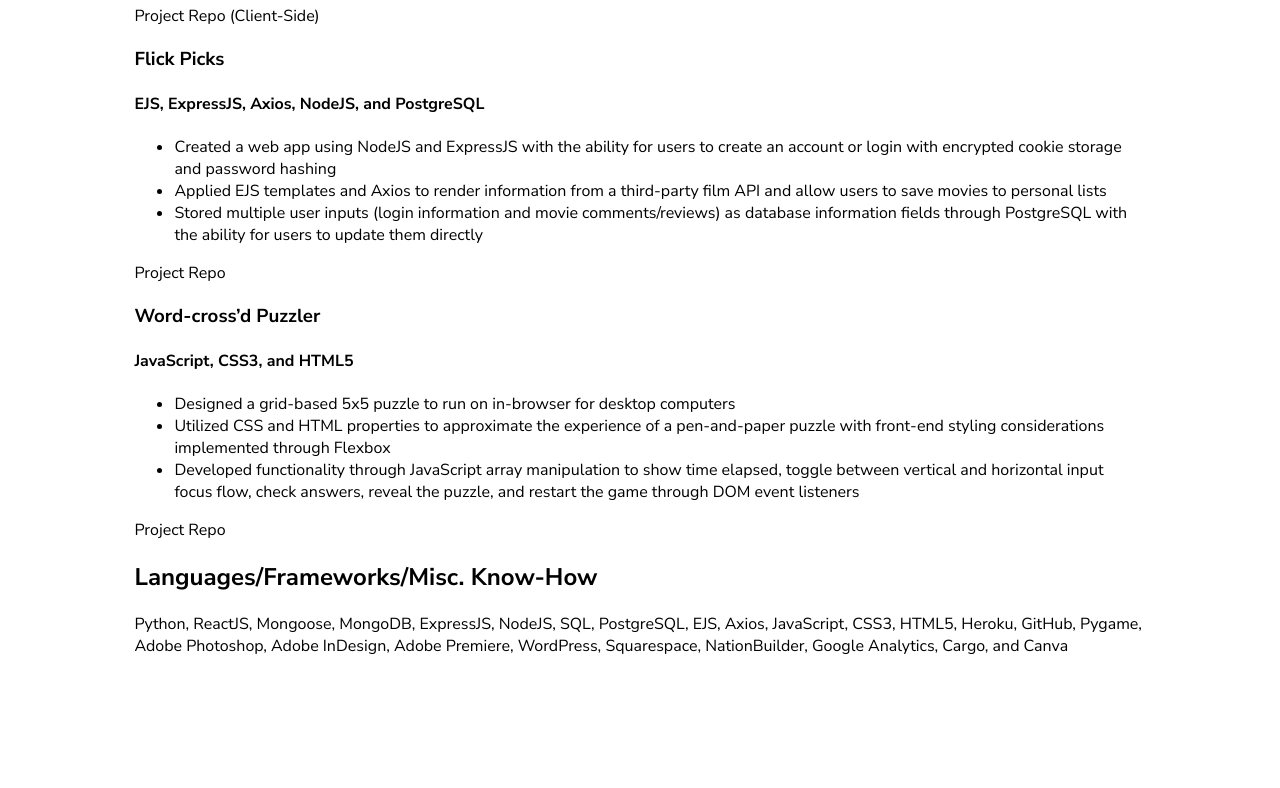
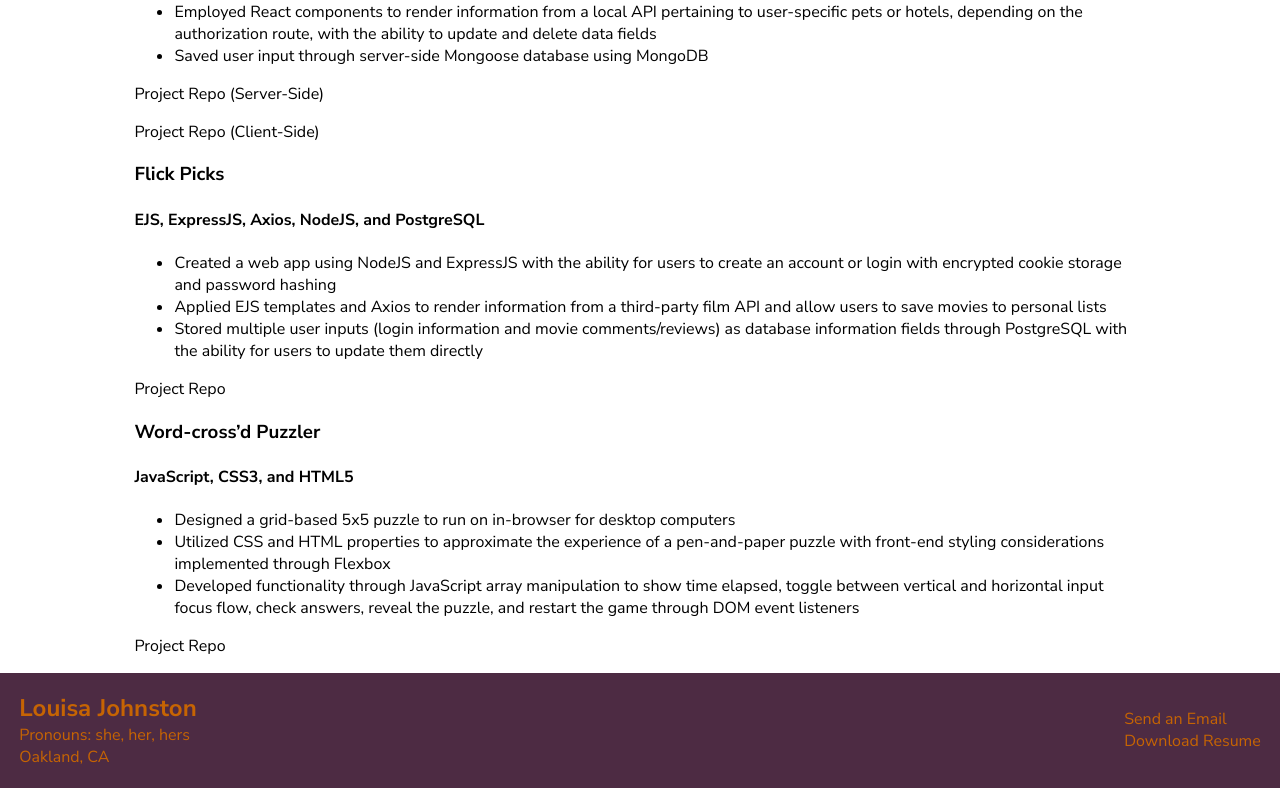
Before and after one commit to LouisaJohnston/Portfolio, a Next.js app: page / in a window 1280 px wide. Shown: the part 947-1735 px from the top of the page. Before the commit the page ends 1620 px from the top, so only its background shows below. Built offline with nearby package versions, Linux system fonts and the light colour scheme.

Commit message:
working footer

```diff
--- /dev/null
+++ b/components/Footer.jsx
@@ -0,0 +1,22 @@
+import Link from 'next/link'
+
+export default function Footer() {
+    return (
+        <div id='footer'>
+            <div id='my-deets'>
+                <h2 class ="flush-top">Louisa Johnston</h2>
+                <p class ="flush-top">Pronouns: she, her, hers</p>
+                <p class ="flush-top">Oakland, CA</p>
+            </div>
+            <div id='contact-deets'>
+                <Link href='mailto:louisa.latham.johnston@gmail.com?subject=Hello!'>
+                    <a class="block">Send an Email</a>
+                </Link>
+
+                <Link href='/LouisaJohnston_Resume.pdf'>
+                    <a target='_blank' download>Download Resume</a>
+                </Link>
+            </div>
+        </div>
+    )
+}
--- a/pages/_app.js
+++ b/pages/_app.js
@@ -1,12 +1,14 @@
 import '../styles/globals.css'
 import Navbar from '../components/Navbar'
+import Footer from '../components/Footer'
+
 
 function MyApp({ Component, pageProps }) {
   return (
     <>
       <Navbar />
       <Component {...pageProps} />
-      {/* footer would go here */}
+      <Footer />
     </>
   )
 }
--- a/pages/index.js
+++ b/pages/index.js
@@ -32,6 +32,10 @@ export default function Home() {
           </div>
         </div>
 
+        <div id="languages">
+          <h2>Languages/Frameworks/Misc. Know-How</h2>
+          <p>Python, ReactJS, Mongoose, MongoDB, ExpressJS, NodeJS, SQL, PostgreSQL, EJS, Axios, JavaScript, CSS3, HTML5, Heroku, GitHub, Pygame, Adobe Photoshop, Adobe InDesign, Adobe Premiere, WordPress, Squarespace, NationBuilder, Google Analytics, Cargo, and Canva</p>
+        </div>
 
         <div id="projects">
           <h2>Projects</h2>
@@ -74,10 +78,6 @@ export default function Home() {
           <a href="https://github.com/LouisaJohnston/Word-crossd_Puzzler" target="_blank"><p>Project Repo</p></a>
         </div>
 
-        <div id="languages">
-          <h2>Languages/Frameworks/Misc. Know-How</h2>
-          <p>Python, ReactJS, Mongoose, MongoDB, ExpressJS, NodeJS, SQL, PostgreSQL, EJS, Axios, JavaScript, CSS3, HTML5, Heroku, GitHub, Pygame, Adobe Photoshop, Adobe InDesign, Adobe Premiere, WordPress, Squarespace, NationBuilder, Google Analytics, Cargo, and Canva</p>
-        </div>
       </div>
     </div>
   )
--- a/styles/globals.css
+++ b/styles/globals.css
@@ -44,3 +44,28 @@ nav {
   margin-right: 10%;
   margin-top: 7%;
 }
+
+#footer {
+  background: #4D2B43;
+  color: #C66403;
+  display: flex;
+  justify-content: space-between;
+  align-items: center;
+}
+
+#my-deets {
+  margin: 1.5%;
+}
+
+#contact-deets {
+  margin: 1.5%;
+}
+
+.flush-top {
+  padding: 0;
+  margin: 0;
+}
+
+.block {
+  display: block;
+}
```
